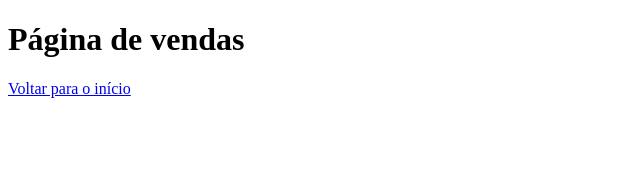
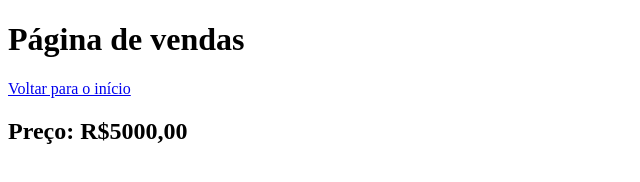
Before and after one commit to PepeuBH/Aula-Github, a plain HTML site: page vendas.html in a window 1280 px wide. Shown: the whole page, without its empty margins (0-640 px from the left). Drawn offline with Linux system fonts and the light colour scheme.

Commit message:
criado preço

```diff
--- a/vendas.html
+++ b/vendas.html
@@ -9,5 +9,6 @@
 <body>
     <h1>Página de vendas</h1>
     <a href="index.html">Voltar para o início</a>
+    <h2>Preço: R$5000,00</h2>
 </body>
 </html>
```
